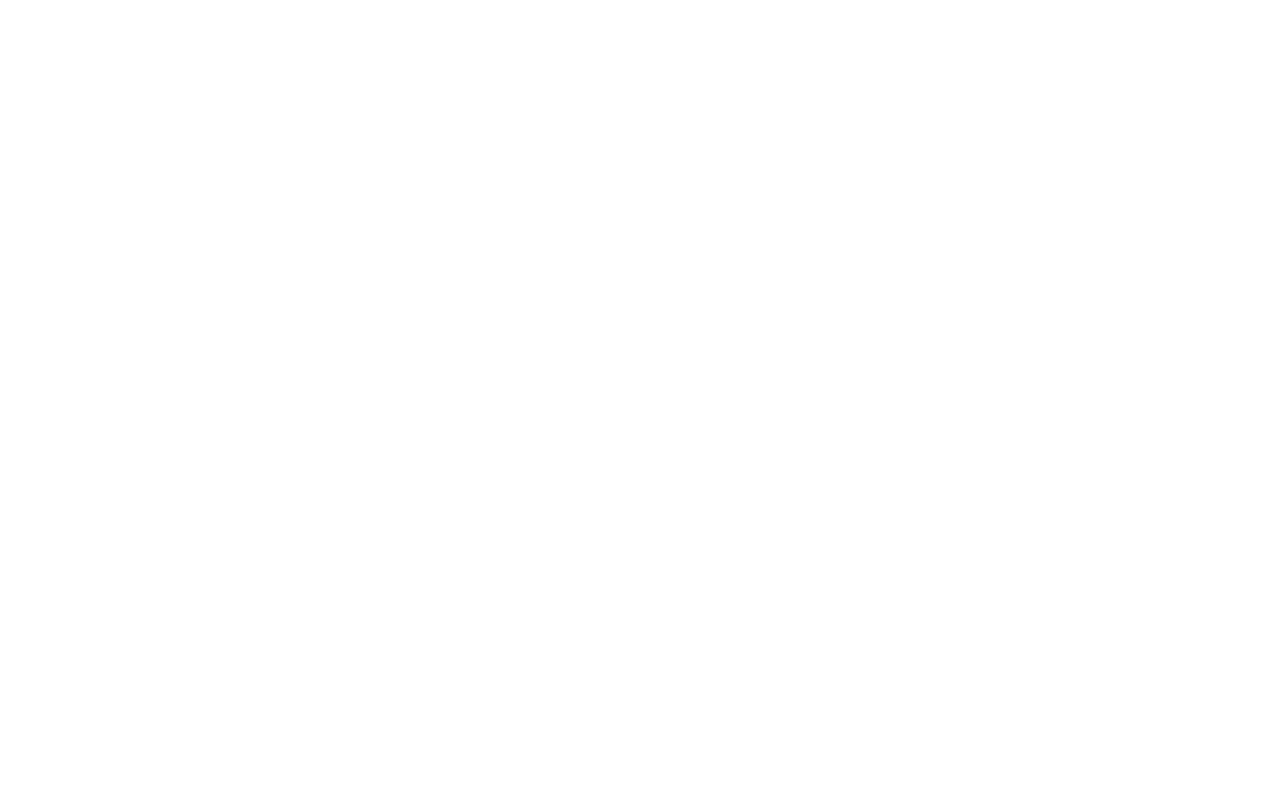
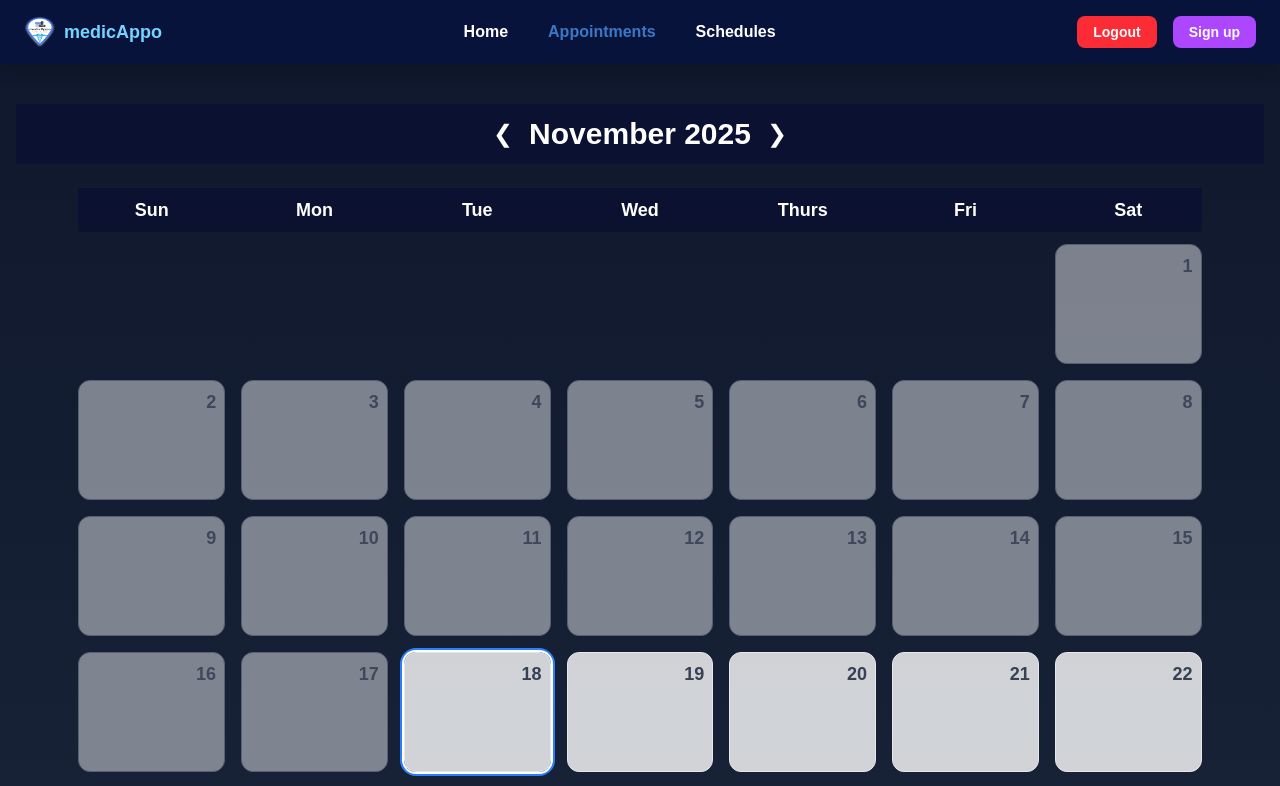
Before and after one commit to jeysurya2000/Medicappo, a React (Vite) app in the folder medicappo-app/: page /doctor/appointments in a window 1280 px wide. Before the commit this address had no page. Shown: the top 786 px of the page. Built offline with nearby package versions, Linux system fonts and the light colour scheme.

Commit message:
Doctor appointment module page completed with calender with the sample data.

```diff
--- a/medicappo-app/src/App.jsx
+++ b/medicappo-app/src/App.jsx
@@ -4,6 +4,7 @@ import { Routes, Route } from "react-router-dom";
 import DoctorRegister from "./components/doctor/DoctorRegister";
 import DoctorLayout from "./components/layouts/DoctorLayout";
 import DoctorHome from "./components/doctor/DoctorHome";
+import DoctorAppointment from "./components/doctor/DoctorAppointment";
 
 function App() {
   return (
@@ -14,6 +15,7 @@ function App() {
 
         <Route path="/doctor" element={<DoctorLayout />}>
           <Route path="home" element={<DoctorHome />} />
+          <Route path="appointments" element={<DoctorAppointment />} />
         </Route>
       </Routes>
     </>
--- a/medicappo-app/src/components/doctor/DoctorAppointment.jsx
+++ b/medicappo-app/src/components/doctor/DoctorAppointment.jsx
@@ -1,10 +1,203 @@
+import { useState, useEffect } from "react";
+import { LuAlarmClock } from "react-icons/lu";
+import { Link } from "react-router-dom";
+
+const timeSlots = ["10:00AM", "11:20AM", "12:45PM"];
+const days = ["Sun", "Mon", "Tue", "Wed", "Thurs", "Fri", "Sat"];
+
+// Sample data
+const appointments = [
+  {
+    day: 3,
+    month: 10,
+    year: 2025,
+    user: "Arun",
+    avatar: "https://i.pravatar.cc/100?img=5",
+  },
+  {
+    day: 10,
+    month: 10,
+    year: 2025,
+    user: "Kumar",
+    avatar: "https://i.pravatar.cc/100?img=12",
+  },
+  {
+    day: 15,
+    month: 11,
+    year: 2025,
+    user: "Riya",
+    avatar: "https://i.pravatar.cc/100?img=20",
+  },
+];
+
+const generateCalendar = (year, month) => {
+  const firstDay = new Date(year, month, 1).getDay();
+  const totalDays = new Date(year, month + 1, 0).getDate();
+  const calendarCells = [];
+
+  for (let i = 0; i < firstDay; i++) calendarCells.push({ blank: true });
+  for (let d = 1; d <= totalDays; d++) calendarCells.push({ day: d });
+
+  return calendarCells;
+};
+
 const DoctorAppointment = () => {
+  const [currentDate, setCurrentDate] = useState({ month: 10, year: 2025 });
+
+  const { month, year } = currentDate;
+  const calendarDays = generateCalendar(year, month);
+
+  const [showTopBtn, setShowTopBtn] = useState(false);
+
+  useEffect(() => {
+    const handleScroll = () => {
+      if (window.scrollY > 200) {
+        setShowTopBtn(true);
+      } else {
+        setShowTopBtn(false);
+      }
+    };
+
+    window.addEventListener("scroll", handleScroll);
+    return () => window.removeEventListener("scroll", handleScroll);
+  }, []);
+
+  // Get REAL current date and time
+  const now = new Date();
+  const today = {
+    day: now.getDate(),
+    month: now.getMonth(),
+    year: now.getFullYear(),
+  };
+
+  const handleNextMonth = () => {
+    setCurrentDate((prev) => ({
+      month: prev.month === 11 ? 0 : prev.month + 1,
+      year: prev.month === 11 ? prev.year + 1 : prev.year,
+    }));
+  };
+
+  const handlePrevMonth = () => {
+    setCurrentDate((prev) => ({
+      month: prev.month === 0 ? 11 : prev.month - 1,
+      year: prev.month === 0 ? prev.year - 1 : prev.year,
+    }));
+  };
+
+  const monthName = new Date(year, month).toLocaleString("en-US", {
+    month: "long",
+  });
+
   return (
-    <>
-      <div>
-        <p>Hi, Im Appointment Page</p>
+    <div className="flex w-full flex-col items-center pb-20">
+      {/* Sticky Month Header */}
+      <div className="sticky top-0 z-50 mb-6 flex w-full items-center justify-center gap-4 bg-[#0B0F33]/70 py-3 backdrop-blur-md">
+        <button onClick={handlePrevMonth} className="text-2xl text-white">
+          ❮
+        </button>
+        <h2 className="text-3xl font-bold text-white">
+          {monthName} {year}
+        </h2>
+        <button onClick={handleNextMonth} className="text-2xl text-white">
+          ❯
+        </button>
       </div>
-    </>
+
+      {/* Sticky Week Days */}
+      <div className="sticky top-[60px] z-40 mb-3 grid w-[90%] grid-cols-7 gap-4 bg-[#0B0F33]/70 py-2 text-center text-lg font-semibold text-white backdrop-blur-md">
+        {days.map((d) => (
+          <div key={d}>{d}</div>
+        ))}
+      </div>
+
+      {/* Calendar */}
+      <div className="grid w-[90%] grid-cols-7 gap-4">
+        {calendarDays.map((item, index) => {
+          const appointment = appointments.find(
+            (a) => a.day === item.day && a.month === month && a.year === year,
+          );
+
+          const isToday =
+            !item.blank &&
+            today.day === item.day &&
+            today.month === month &&
+            today.year === year;
+
+          const isPastDate =
+            !item.blank && new Date(year, month, item.day, 23, 59, 59) < now;
+
+          const isFuture = !isPastDate && !item.blank;
+
+          // choose wrapper element
+          const Wrapper = isFuture ? Link : "div"; // past dates no link
+
+          return (
+            <Wrapper
+              key={index}
+              {...(isFuture && {
+                to: `/appointments/${year}/${month + 1}/${item.day}`,
+              })}
+              className="block"
+            >
+              <div
+                className={`relative h-[120px] rounded-xl transition duration-300 ${
+                  item.blank
+                    ? "pointer-events-none bg-transparent"
+                    : isPastDate
+                      ? "pointer-events-none border border-gray-400 bg-gray-200 opacity-50"
+                      : appointment
+                        ? "border border-blue-500/60 bg-white shadow-lg hover:-translate-y-1 hover:scale-[1.03] hover:shadow-blue-400/70"
+                        : "border border-gray-200 bg-white/80 hover:bg-white hover:shadow-md"
+                } ${isToday ? "ring-2 ring-blue-500 ring-offset-2" : ""} `}
+              >
+                {!item.blank && (
+                  <div className="relative h-full w-full p-2">
+                    {/* Avatar only for future appointments */}
+                    {appointment && isFuture && (
+                      <img
+                        src={appointment.avatar}
+                        alt="avatar"
+                        className="absolute top-2 left-2 h-9 w-9 rounded-full border-2 border-blue-500 shadow-md"
+                      />
+                    )}
+
+                    {/* Day number */}
+                    <div
+                      className={`absolute top-2 right-2 text-[18px] font-bold ${isPastDate ? "text-gray-500" : "text-gray-700"} `}
+                    >
+                      {item.day}
+                    </div>
+
+                    {/* Time slots only for future appointments */}
+                    {appointment && isFuture && (
+                      <div className="absolute right-2 bottom-2 flex flex-col items-end gap-1">
+                        {timeSlots.map((slot) => (
+                          <div
+                            key={slot}
+                            className="flex items-center gap-1 text-[12px] text-gray-700"
+                          >
+                            <LuAlarmClock className="text-[15px] text-blue-600" />
+                            <span>{slot}</span>
+                          </div>
+                        ))}
+                      </div>
+                    )}
+                  </div>
+                )}
+              </div>
+            </Wrapper>
+          );
+        })}
+      </div>
+      {showTopBtn && (
+        <button
+          onClick={() => window.scrollTo({ top: 0, behavior: "smooth" })}
+          className="animate-fadeIn fixed right-6 bottom-6 z-50 rounded-full bg-gradient-to-r from-blue-500 to-blue-700 p-4 text-xl text-white shadow-xl transition-all duration-300 hover:scale-110 hover:shadow-blue-400/50"
+        >
+          ⬆
+        </button>
+      )}
+    </div>
   );
 };
 
```
